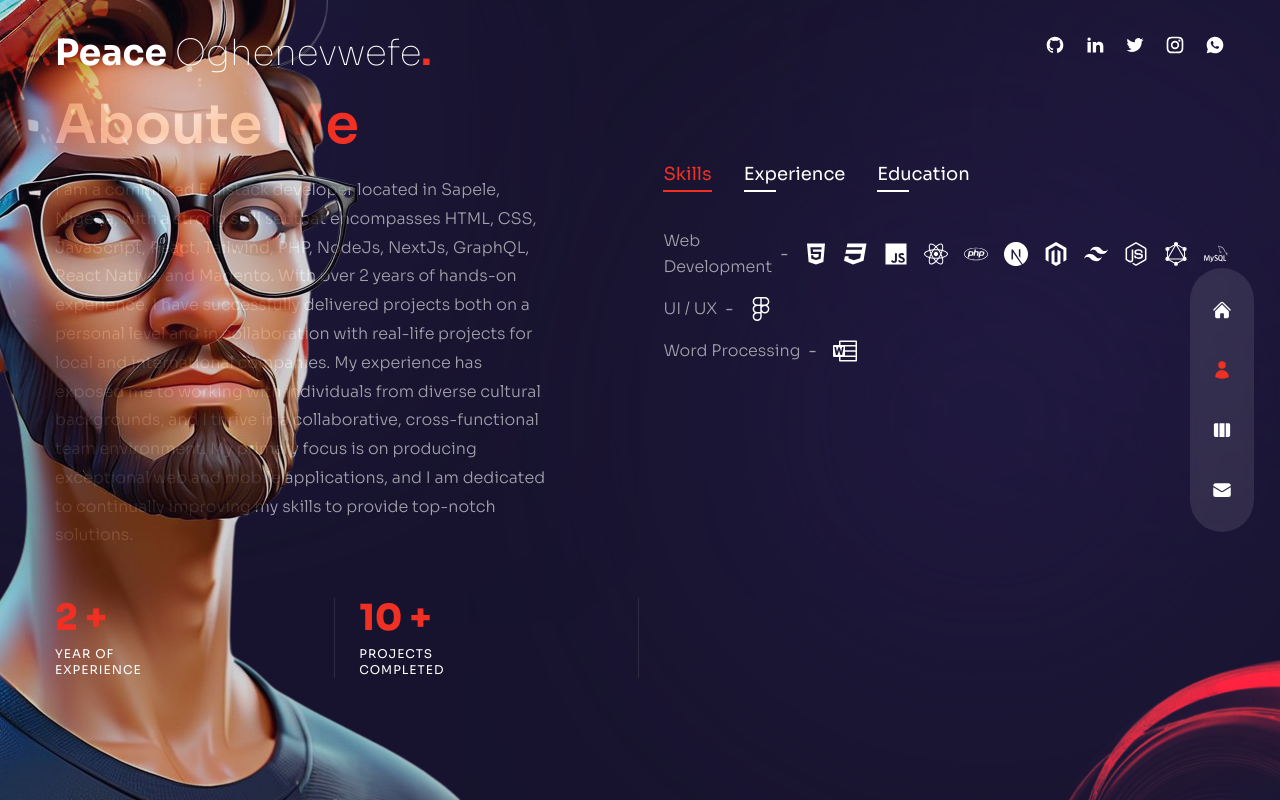
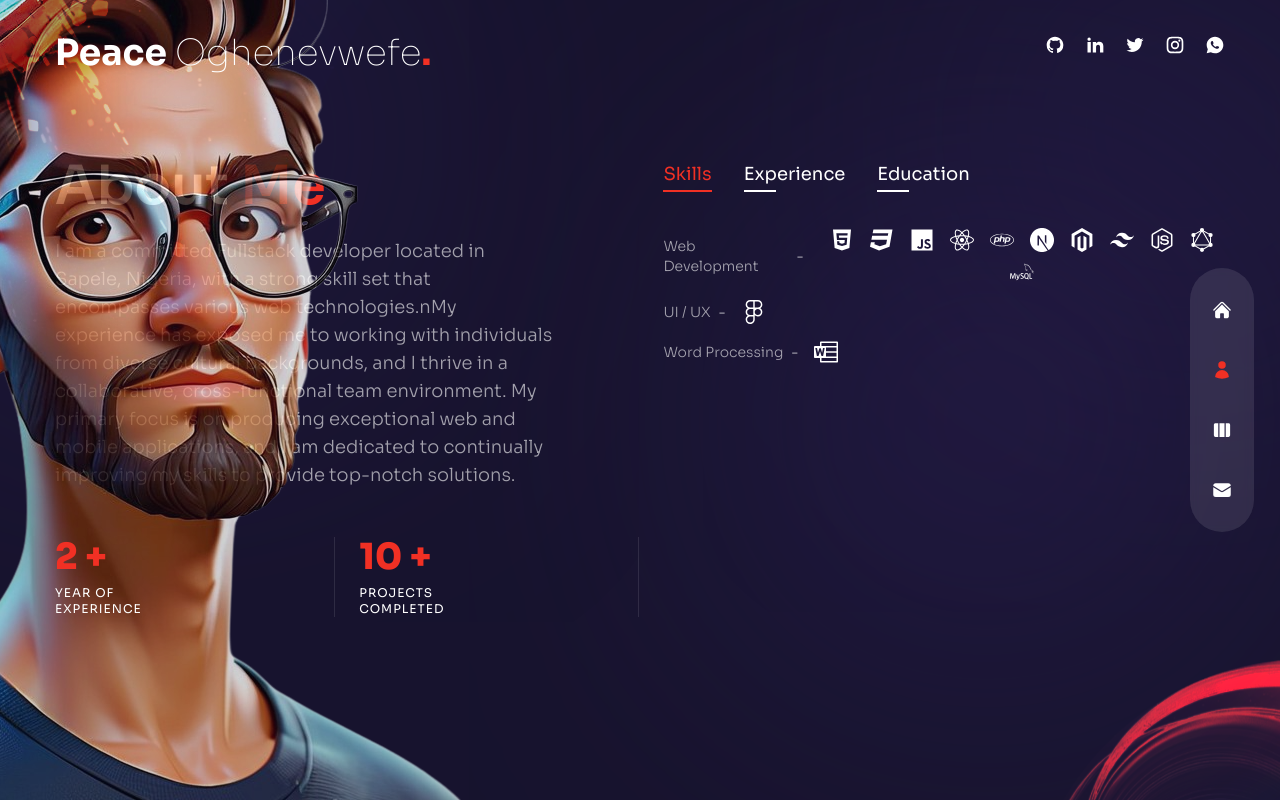
Before and after one commit to Peazzycole/My-Portfolio, a Next.js app: page /about in a window 1280 px wide. Built offline with nearby package versions, Linux system fonts and the light colour scheme.

Commit message:
small changes

```diff
--- a/components/Nav.tsx
+++ b/components/Nav.tsx
@@ -34,7 +34,7 @@ const Nav = () => {
   const pathname = router.pathname;
   return (
     <nav className="flex flex-col items-center xl:justify-center gap-y-4 fixed h-max bottom-0 mt-auto xl:right-[2%] z-50 top-0 w-full xl:w-16 xl:max-w-md xl:h-screen">
-      <div className="flex w-full xl:flex-col items-center justify-between xl:justify-center gap-y-10 px-8 md:px-40 xl:px-0 h-[80px] xl:h-max py-8 bg-white/10 backdrop-blur-sm text-3xl xl:text-xl xl:rounded-full">
+      <div className="flex w-full xl:flex-col items-center justify-between xl:justify-center gap-y-10 px-8 md:px-40 xl:px-0 h-[60px] xl:h-max py-8 bg-white/10 backdrop-blur-sm text-3xl xl:text-xl xl:rounded-full">
         {navData.map((link, index) => (
           <Link
             className={`${link.path === pathname && "text-accent"
--- a/pages/about/index.tsx
+++ b/pages/about/index.tsx
@@ -11,7 +11,7 @@ const DynamicAvatar = dynamic(() => import("@/components/Avatar"));
 const About = () => {
   const [index, setIndex] = useState(0);
   return (
-    <div className="h-full py-32 bg-primary/30 text-center xl:text-left">
+    <div className="h-full py-32 bg-primary/30 text-center xl:text-left sm:overflow-scroll md:overflow-hidden">
       <DynamicCircles />
       <motion.div
         variants={fadeIn("up", 0.2)}
@@ -32,7 +32,7 @@ const About = () => {
             exit="hidden"
             className="h2"
           >
-            Aboute <span className="text-accent">Me</span>
+            About <span className="text-accent">Me</span>
           </motion.h2>
           {/* summary */}
           <motion.p
@@ -40,9 +40,9 @@ const About = () => {
             initial="hidden"
             animate="show"
             exit="hidden"
-            className="max-w-[500px] mx-auto xl:mx-0 mb-6 xl:mb-12 px-2 xl:px-0"
+            className=" text-sm md:text-lg max-w-[500px] mx-auto xl:mx-0 mb-6 xl:mb-12 px-2 xl:px-0"
           >
-            I am a committed Fullstack developer located in Sapele, Nigeria, with a strong skill set that encompasses HTML, CSS, JavaScript, React, Tailwind, PHP, NodeJs, NextJs, GraphQL, React Native, and Magento. With over 2 years of hands-on experience, I have successfully delivered projects both on a personal level and in collaboration with real-life projects for local and international companies. My experience has exposed me to working with individuals from diverse cultural backgrounds, and I thrive in a collaborative, cross-functional team environment. My primary focus is on producing exceptional web and mobile applications, and I am dedicated to continually improving my skills to provide top-notch solutions.
+            I am a committed Fullstack developer located in Sapele, Nigeria, with a strong skill set that encompasses various web technologies.nMy experience has exposed me to working with individuals from diverse cultural backgrounds, and I thrive in a collaborative, cross-functional team environment. My primary focus is on producing exceptional web and mobile applications, and I am dedicated to continually improving my skills to provide top-notch solutions.
           </motion.p>
           {/* countUp */}
           <motion.div
@@ -98,14 +98,14 @@ const About = () => {
             {aboutData[index].info.map((item, i) => (
               <div
                 key={i}
-                className="flex-1 flex flex-col xl:flex-row max-w-max gap-x-2 items-center text-white/60"
+                className="flex-1 flex flex-col xl:flex-row max-w-max gap-x-2 items-center text-white/60 text-sm"
               >
                 <div className="font-light mb-2 xl:mb-0">{item.title}</div>
                 <div className="hidden xl:flex">-</div>
                 <div className="font-bold">{item.stage}</div>
-                <div className="flex gap-x-4">
+                <div className="flex gap-x-4 flex-wrap justify-center gap-y-2">
                   {item.icons?.map((icon, i) => (
-                    <div key={i} className="text-2xl text-white">
+                    <div key={i} className="sm:text-sm md:text-2xl text-white">
                       {icon}
                     </div>
                   ))}
--- a/pages/index.tsx
+++ b/pages/index.tsx
@@ -10,8 +10,8 @@ const DynamicAvatar = dynamic(() => import("@/components/Avatar"), { ssr: false
 
 const Home = () => {
   return (
-    <div className="bg-primary/60 h-full">
-      <div className="w-full h-full bg-gradient-to-r from-primary/10 via-black/30 to-black/10">
+    <div className="bg-primary/60 h-full -pt-20">
+      <div className="w-full h-full  bg-gradient-to-r from-primary/10 via-black/30 to-black/10">
         <div className="text-center flex flex-col justify-center h-full container mx-auto xl:pt-40 xl:text-left">
           <motion.h1
             variants={fadeIn("down", 0.2)}
```
